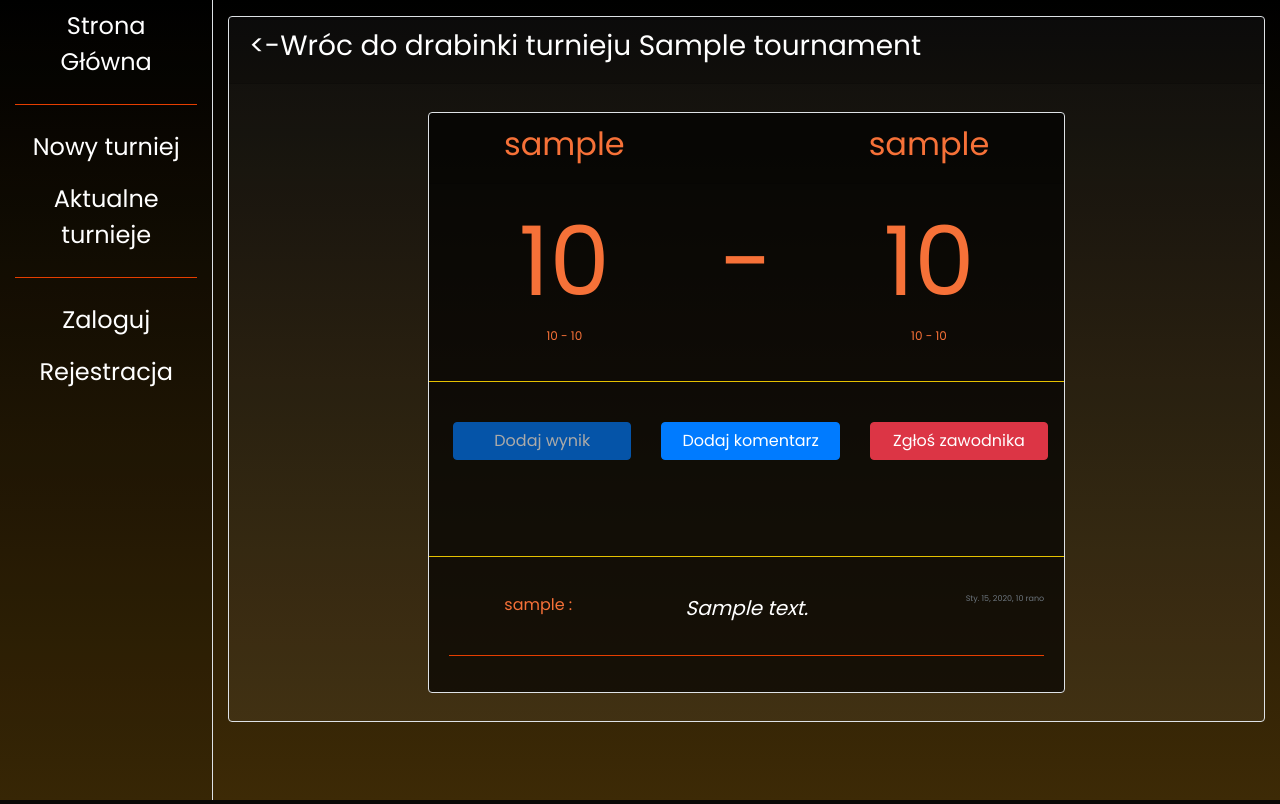
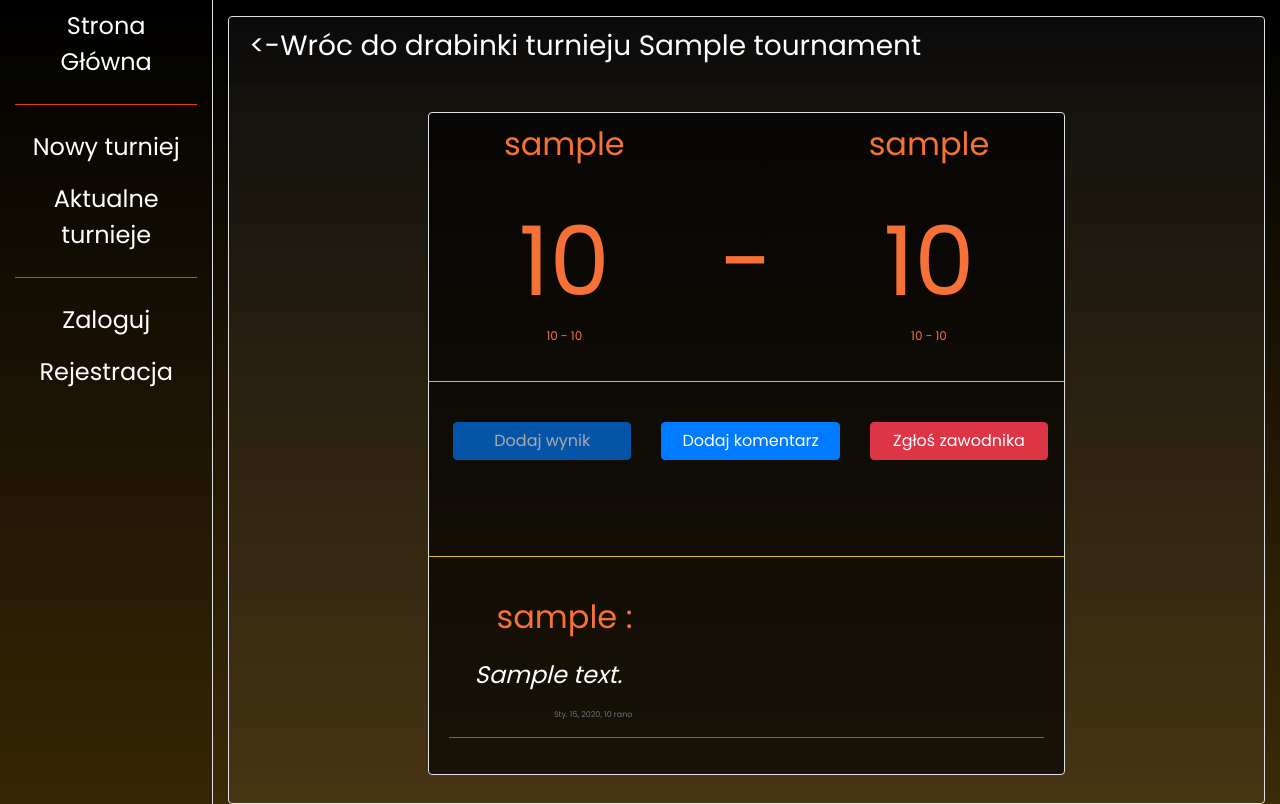
Before and after one commit to psgoral/Django-Tournament-Creator, a Django app: a page that uses main/templates/main/match.html in a window 1280 px wide. Run offline with Django 3.2, Linux system fonts and the light colour scheme; tables that the repository leaves empty hold one stand-in row (values such as "Sample post"); some libraries are stand-ins or nearby versions.

Commit message:
deploy-script

```diff
--- a/main/templates/main/match.html
+++ b/main/templates/main/match.html
@@ -132,9 +132,9 @@
                                 <div class="card-body">
 
                                     {%for comment in comments%}
-                                    <div class="row row-cols-3">
-                                        <p class= "col" style="font-size: 16px;">{{comment.author}} : </p>
-                                        <p style="font-size: 20px;" class="col text-white"><em>{{comment.message}}</em></p>
+                                    <div class="row-6 row-cols-3">
+                                        <p class="col text-right" style="font-size: 32px;">{{comment.author}} : </p>
+                                        <p style="font-size: 24px;" class="col text-white"><em>{{comment.message}}</em></p>
                                         <p class="col small text-secondary text-right" style="font-size:8px">{{comment.date}}</p>
                                     </div>
                                     <hr style="background-color: orangered;">
```
